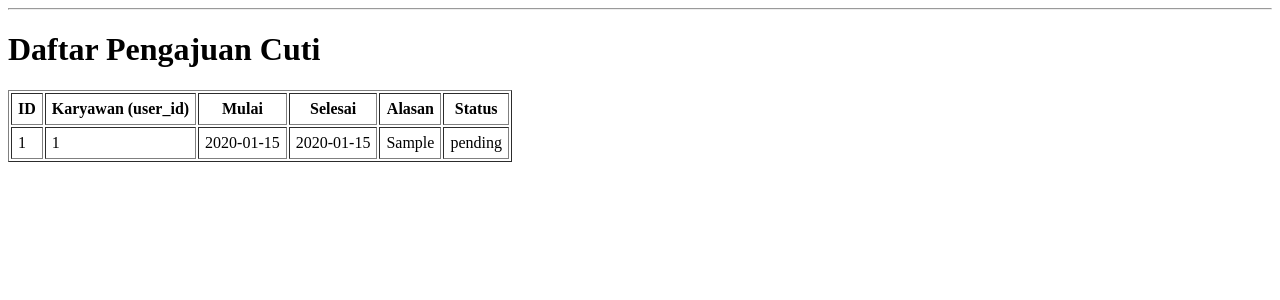
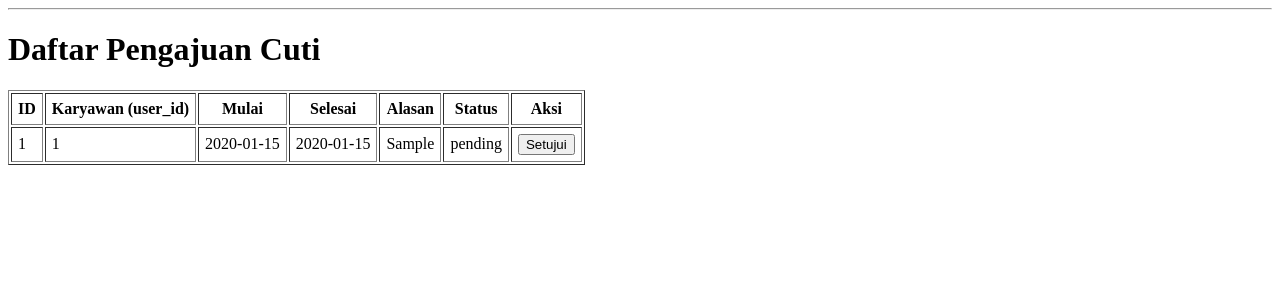
Before and after one commit to d4muraa/employee-portal, a Flask app: page /admin/leaves in a window 1280 px wide. Shown: the part 29-329 px from the top of the page. Run offline with Flask 3, Linux system fonts and the light colour scheme; a user stored in the database is signed in; tables that the repository leaves empty hold one stand-in row (values such as "Sample post").

Commit message:
Add approve button to leave list

```diff
--- a/app/templates/leave_list.html
+++ b/app/templates/leave_list.html
@@ -12,6 +12,7 @@
             <th>Selesai</th>
             <th>Alasan</th>
             <th>Status</th>
+            <th>Aksi</th>
         </tr>
         {% for leave in leaves %}
         <tr>
@@ -21,10 +22,18 @@
             <td>{{ leave.end_date }}</td>
             <td>{{ leave.reason }}</td>
             <td>{{ leave.status }}</td>
+            <td>
+                {% if leave.status == "pending" %}
+                <form method="POST" action="{{ url_for('admin.approve_leave', leave_id=leave.id) }}">
+                    <input type="hidden" name="csrf_token" value="{{ csrf_token() }}">
+                    <button type="submit">Setujui</button>
+                </form>
+                {% endif %}
+            </td>
         </tr>
         {% else %}
         <tr>
-            <td colspan="6">Belum ada pengajuan.</td>
+            <td colspan="7">Belum ada pengajuan.</td>
         </tr>
         {% endfor %}
     </table>
```
